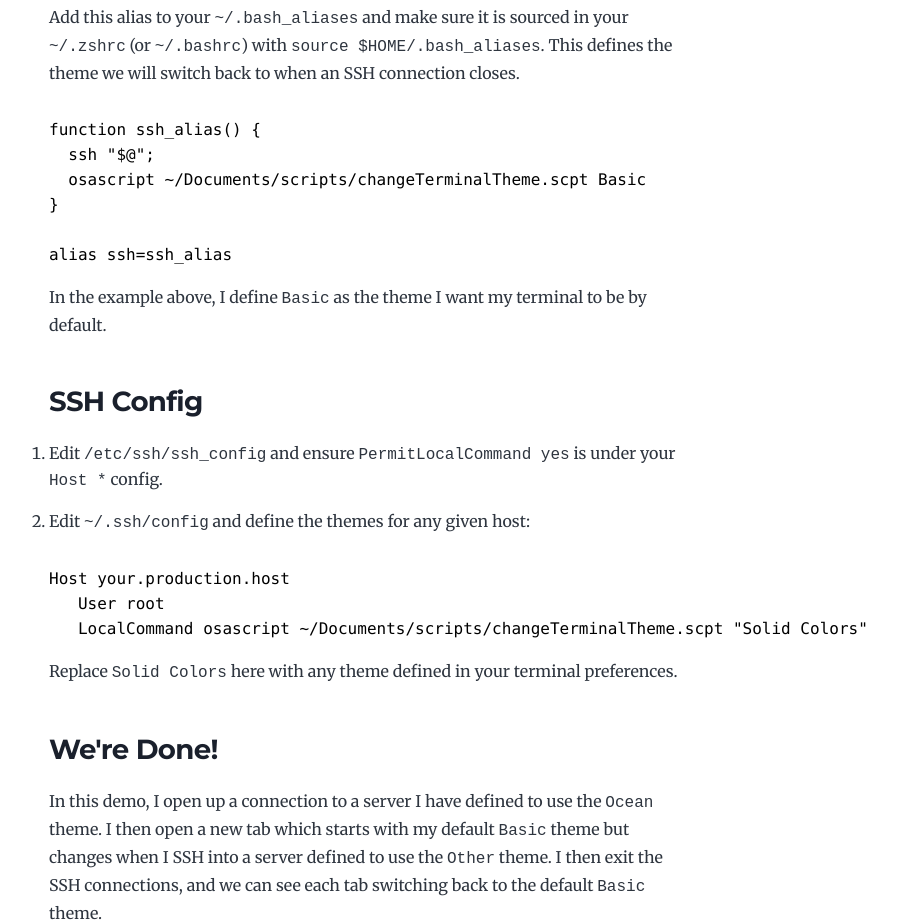
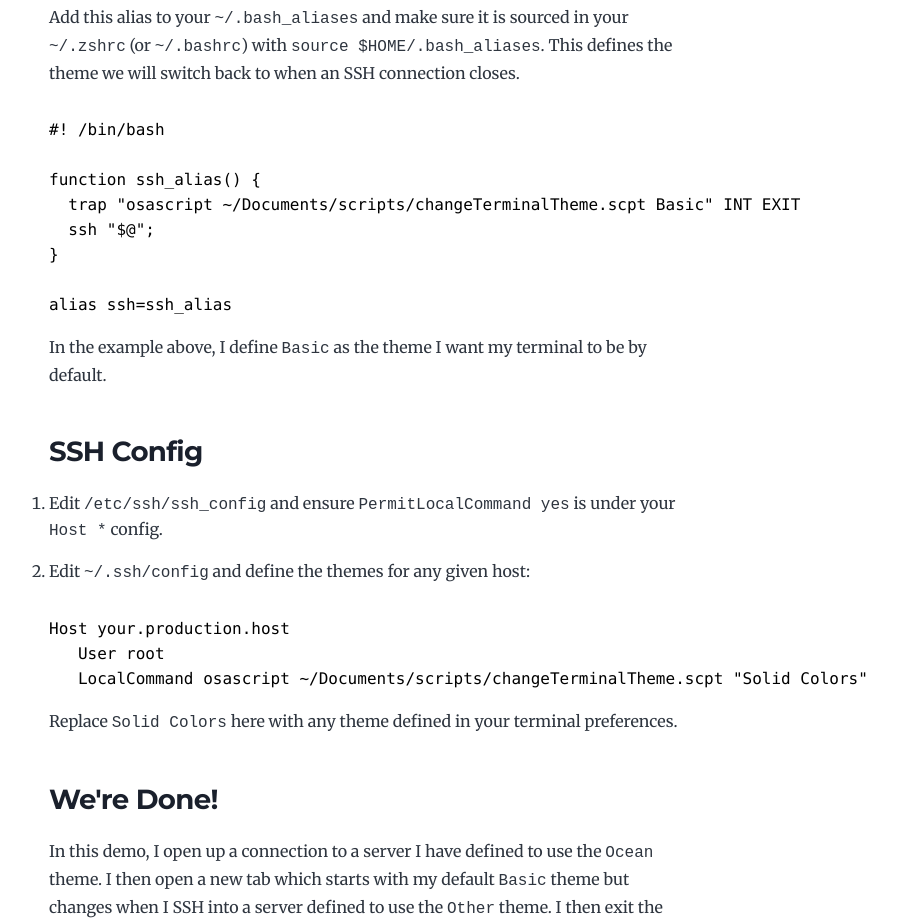
Before and after one commit to khernand/blog, a Gatsby site: page /terminal-app-ssh/ in a window 1280 px wide. Shown: the part 4200-5120 px from the top of the page, without its empty margins (275-1172 px from the left). Built offline with nearby package versions, Linux system fonts and the light colour scheme; Gatsby itself is replaced by a stand-in of ours; some packages are replaced by stand-ins of ours; code samples lack their colours.

Commit message:
fix(ssh): update bash alias

````diff
--- a/content/blog/terminal-app-ssh/index.md
+++ b/content/blog/terminal-app-ssh/index.md
@@ -66,9 +66,11 @@ This defines the theme we will switch back to when an SSH connection
 closes.
 
 ```shell
+#! /bin/bash
+
 function ssh_alias() {
+  trap "osascript ~/Documents/scripts/changeTerminalTheme.scpt Basic" INT EXIT
   ssh "$@";
-  osascript ~/Documents/scripts/changeTerminalTheme.scpt Basic
 }
 
 alias ssh=ssh_alias
````
